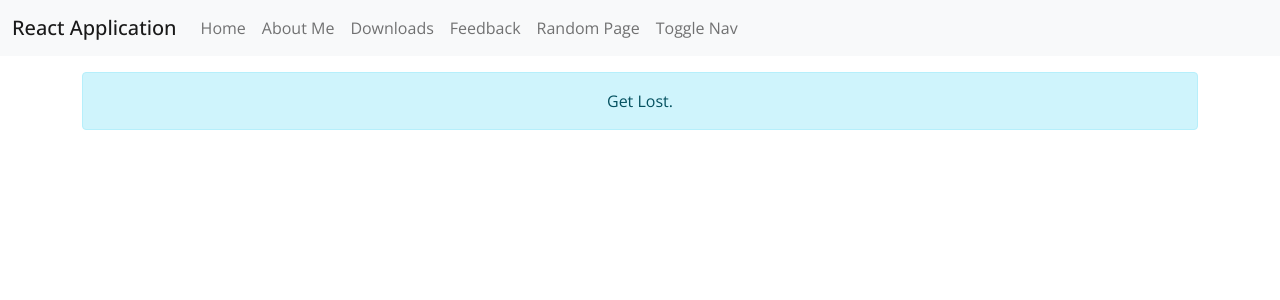
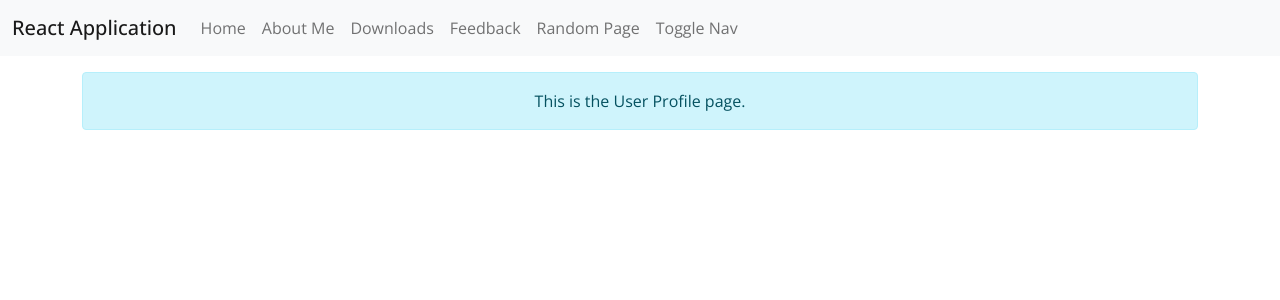
Before and after one commit to praveenscience/fsrnl-8-monorepo, a React (Create React App) app: page /users/1 in a window 1280 px wide. Shown: the top 300 px of the page. Built offline with nearby package versions, Linux system fonts and the light colour scheme.

Commit message:
Dynamic Routing for User Data.

```diff
--- a/src/components/App.js
+++ b/src/components/App.js
@@ -45,6 +45,11 @@ class App extends Component {
                     </div>
                   </Route>
                 ))}
+                <Route path="/users/:UserId">
+                  <div className="alert alert-info text-center">
+                    This is the User Profile page.
+                  </div>
+                </Route>
                 <Route>
                   <div className="alert alert-info text-center">Get Lost.</div>
                 </Route>
```
